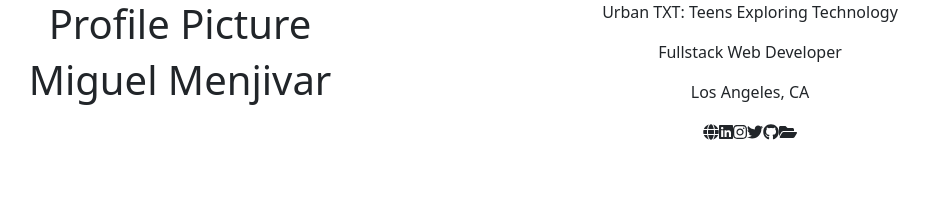
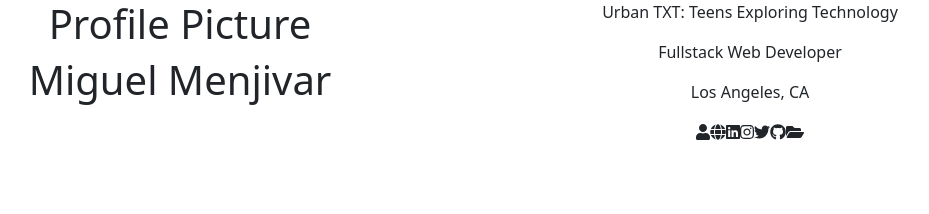
Before and after one commit to mamenjivar/my-website, a React (Create React App) app in the folder miguel-webpage/: page / in a window 1280 px wide. Shown: the top 214 px of the page, without its empty margins (175-1104 px from the left). Built offline with nearby package versions, Linux system fonts and the light colour scheme.

Commit message:
pushing new changes

```diff
--- a/miguel-webpage/src/components/Overlay.js
+++ b/miguel-webpage/src/components/Overlay.js
@@ -1,7 +1,7 @@
 import { Fragment } from "react";
 import { Col, Container, Row } from "react-bootstrap";
 import { FontAwesomeIcon } from "@fortawesome/react-fontawesome";
-import { faGlobe, faFolderOpen } from "@fortawesome/free-solid-svg-icons"
+import { faGlobe, faFolderOpen, faUser } from "@fortawesome/free-solid-svg-icons"
 import { faLinkedin, faInstagram, faTwitter, faGithub } from '@fortawesome/free-brands-svg-icons';
 
 const Overlay = () => {
@@ -21,6 +21,7 @@ const Overlay = () => {
                 <p>Fullstack Web Developer</p>
                 <p>Los Angeles, CA</p>
 
+                <FontAwesomeIcon icon={faUser}></FontAwesomeIcon>
                 <FontAwesomeIcon icon={faGlobe}></FontAwesomeIcon>
                 <FontAwesomeIcon icon={faLinkedin}></FontAwesomeIcon>
                 <FontAwesomeIcon icon={faInstagram}></FontAwesomeIcon>
```
